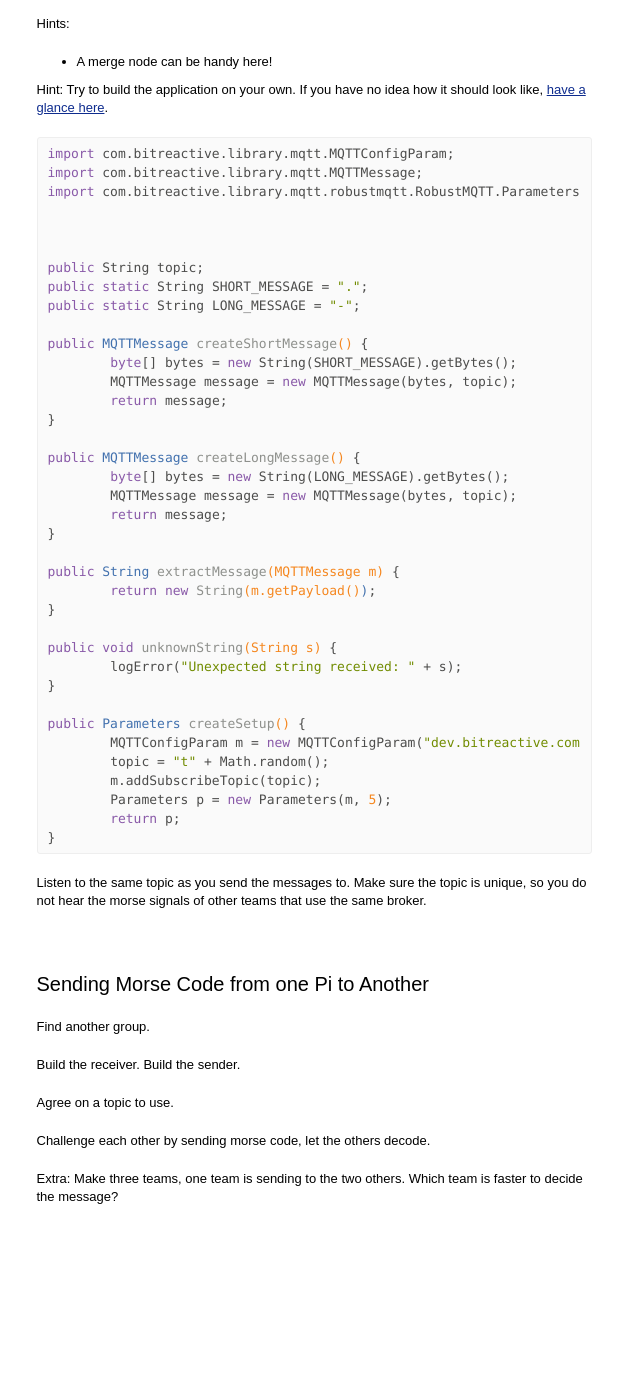
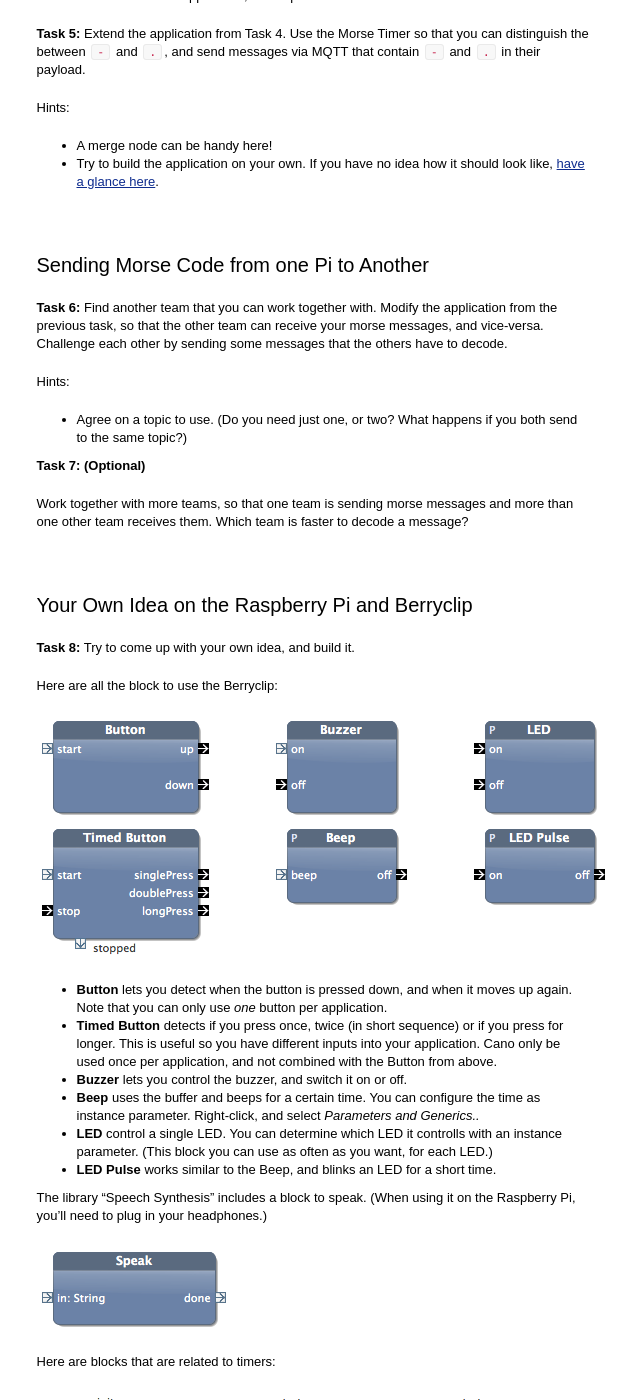
Before and after one commit to Weldmicheal/ttm4175, a Jekyll site: the page built from a3/lab.md, in a window 1280 px wide and 1400 px high, scrolled down 1768 px. Shown: the whole window, without its empty margins (326-966 px from the left). Built offline with Jekyll 4.4.1, drawn with Linux system fonts in a browser that asks for light colours; nearby versions of some CDN libraries; before the commit the page ends 2994 px from its top, so only the background shows below that; some of the changed text lies outside the part shown.

Commit message:
Added tasks

```diff
--- a/a3/lab.md
+++ b/a3/lab.md
@@ -36,6 +36,10 @@ Hint: Try to build the application on your own. If you have no idea how it shoul
 **Task 2:**
 Extend the system with the Button and the Buzzer, and add an LED. The LED should light up whenever the button is pressed, together with the buzzer.
 Take a screenshot of the application, and explain how it works.
+
+Hint:
+
+* You can easily duplicate building blocks by selecting them in the Blocks view, right-click and select *Duplicate...*
 
 
 **Task 3:**
@@ -95,68 +99,56 @@ Extend the application from Task 4. Use the Morse Timer so that you can distingu
 Hints:
 
 * A merge node can be handy here!
-
-
-
-
-
-Hint: Try to build the application on your own. If you have no idea how it should look like, [have a glance here].
+* Try to build the application on your own. If you have no idea how it should look like, [have a glance here].
 
 [have a glance here]: images/morse-code-3.png
 
 
-    import com.bitreactive.library.mqtt.MQTTConfigParam;
-    import com.bitreactive.library.mqtt.MQTTMessage;
-    import com.bitreactive.library.mqtt.robustmqtt.RobustMQTT.Parameters;
+## Sending Morse Code from one Pi to Another
+
+**Task 6:**
+Find another team that you can work together with. Modify the application from the previous task, so that the other team can receive your morse messages, and vice-versa. Challenge each other by sending some messages that the others have to decode.
+
+Hints:
+
+* Agree on a topic to use. (Do you need just one, or two? What happens if you both send to the same topic?)
+
+**Task 7: (Optional)**
+
+Work together with more teams, so that one team is sending morse messages and more than one other team receives them. Which team is faster to decode a message?
 
 
+## Your Own Idea on the Raspberry Pi and Berryclip
 
-	public String topic;
-	public static String SHORT_MESSAGE = ".";
-	public static String LONG_MESSAGE = "-";
-
-	public MQTTMessage createShortMessage() {
-		byte[] bytes = new String(SHORT_MESSAGE).getBytes();
-		MQTTMessage message = new MQTTMessage(bytes, topic);
-		return message;
-	}
-
-	public MQTTMessage createLongMessage() {
-		byte[] bytes = new String(LONG_MESSAGE).getBytes();
-		MQTTMessage message = new MQTTMessage(bytes, topic);
-		return message;
-	}
-
-	public String extractMessage(MQTTMessage m) {
-		return new String(m.getPayload());
-	}
-
-	public void unknownString(String s) {
-		logError("Unexpected string received: " + s);
-	}
-
-	public Parameters createSetup() {
-		MQTTConfigParam m = new MQTTConfigParam("dev.bitreactive.com");
-		topic = "t" + Math.random();
-		m.addSubscribeTopic(topic);
-		Parameters p = new Parameters(m, 5);
-		return p;
-	}
-
-Listen to the same topic as you send the messages to.
-Make sure the topic is unique, so you do not hear the morse signals of other teams that use the same broker.
+**Task 8:**
+Try to come up with your own idea, and build it.
 
 
-## Sending Morse Code from one Pi to Another
+Here are all the block to use the Berryclip:
 
-Find another group.
+![alt](images/blocks-berryclip.png)
 
-Build the receiver.
-Build the sender.
+* **Button** lets you detect when the button is pressed down, and when it moves up again. Note that you can only use *one* button per application.
+* **Timed Button** detects if you press once, twice (in short sequence) or if you press for longer. This is useful so you have different  inputs into your application. Cano only be used once per application, and not combined with the Button from above.
+* **Buzzer** lets you control the buzzer, and switch it on or off.
+* **Beep** uses the buffer and beeps for a certain time. You can configure the time as instance parameter. Right-click, and select *Parameters and Generics..*
+* **LED** control a single LED. You can determine which LED it controlls with an instance parameter. (This block you can use as often as you want, for each LED.)
+* **LED Pulse** works similar to the Beep, and blinks an LED for a short time.
 
-Agree on a topic to use.
+The library "Speech Synthesis" includes a block to speak. (When using it on the Raspberry Pi, you'll need to plug in your headphones.)
 
-Challenge each other by sending morse code, let the others decode.
+![alt](images/blocks-speak.png)
+
+Here are blocks that are related to timers:
+
+![alt](images/blocks-timers.png)
+
+Apart from these blocks, you can of course use everything that we already have used above, including MQTT.
 
 
-Extra: Make three teams, one team is sending to the two others. Which team is faster to decide the message?
+In the best case, think of your own idea what to build. Here are some suggestions, some more or less simple.
+
+* Simple: Blink some lights, periodically.
+* Dice Machine
+* Reaction Game
+* Simulate a traffic light (together with others?)
```
Also changed, not shown: a3/images/blocks-berryclip.png (added), a3/images/blocks-speak.png (added), a3/images/blocks-timers.png (added).
